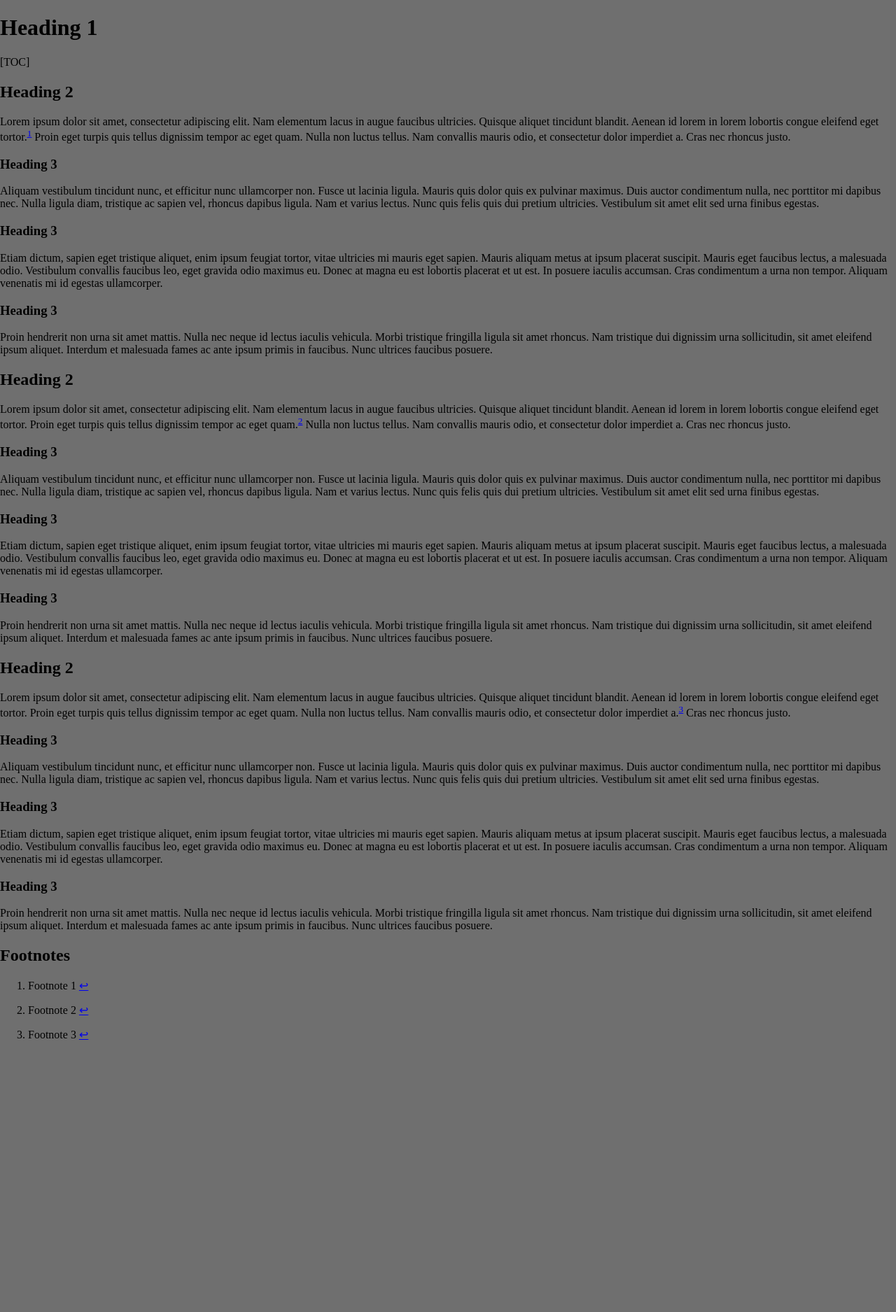
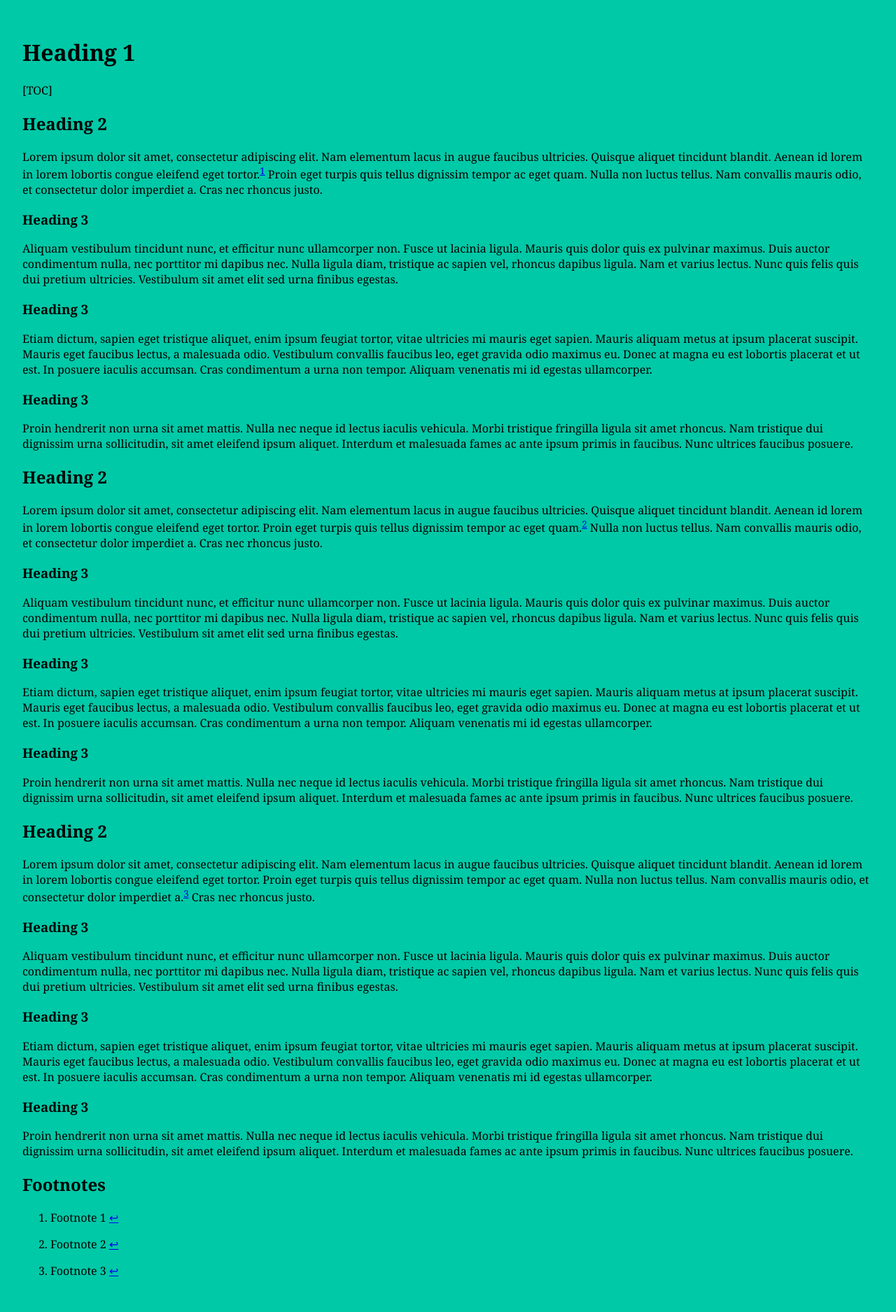
Before and after one commit to CigdemTongal/cigdemtongal.github.io, a Jekyll site: the page built from index.md, in a window 1280 px wide. Shown: the whole page at 70% size. Built offline with Jekyll 4.4.1, drawn with Linux system fonts in a browser that asks for light colours; our own code applies the rules of GitHub Pages for plain Markdown files; before the commit the page ends 1504 px from its top, so only the background shows below that.

Commit message:
Refactor HTML layout and styles for clarity
Updated viewport meta tag and adjusted styles for body and pagedjs_page.

```diff
--- a/_layouts/default.html
+++ b/_layouts/default.html
@@ -2,65 +2,56 @@
 <html lang="en">
 <head>
   <meta charset="utf-8">
-  <meta name="viewport" content="width=device-width, initial-scale=1">
+  <meta name="viewport" content="width=device-width, initial-scale=1.0">
 
   <title>{{ page.title }}</title>
 
-  <!-- Paged.js -->
+  <!-- Paged.js polyfill (automatically breaks content into pages) -->
   <script src="https://unpkg.com/pagedjs/dist/paged.polyfill.js"></script>
 
   <style>
-    /* ======================================================
-       SCREEN BACKGROUND
-       ====================================================== */
-
+    /* ---------------------------------
+       SCREEN BACKGROUND (distinct)
+       --------------------------------- */
     body {
       margin: 0;
-      background: #6f6f6f; /* clearly distinct background */
+      padding: 2rem;
+      background: #00c9a7; /* you chose this color palette */
+      font-family: Georgia, serif;
     }
 
-    /* ======================================================
-       PAGED.JS PAGE PREVIEW (SCREEN)
-       ====================================================== */
-
+    /* ---------------------------------
+       PAGED.JS GENERATED PAGES
+       --------------------------------- */
     .pagedjs_page {
-      background: #ffffff;
-      margin: 2rem auto;
-      box-shadow: 0 12px 32px rgba(0,0,0,0.3);
-      border-radius: 3px;
+      background: white; /* actual "paper" */
+      margin: 1.75rem auto; /* vertical spacing */
+      box-shadow: 0 10px 25px rgba(0, 0, 0, 0.25);
+      border-radius: 4px;
+      overflow: hidden;
     }
 
-    /* Ensure inner page box is white */
+    /* each pagebox inside must also be white */
     .pagedjs_pagebox {
       background: white;
     }
 
-    /* Optional: slightly soften the page edges */
-    .pagedjs_pagebox {
-      box-sizing: border-box;
-    }
-
-    /* ======================================================
-       PAGE SIZE & MARGINS (PAGED + PRINT)
-       ====================================================== */
-
+    /* ---------------------------------
+       PRINT SETTINGS (clean output)
+       --------------------------------- */
     @page {
       size: A4;
       margin: 2.5cm;
     }
 
-    /* ======================================================
-       PRINT CLEANUP (PDF OUTPUT)
-       ====================================================== */
-
     @media print {
       body {
-        background: white;
+        background: white !important;
+        padding: 0;
       }
-
       .pagedjs_page {
+        box-shadow: none;
         margin: 0;
-        box-shadow: none;
         border-radius: 0;
       }
     }
```
